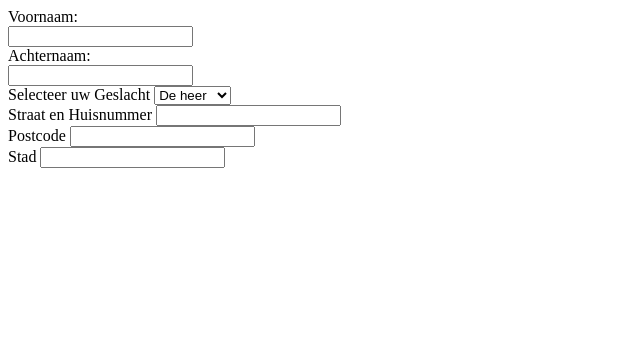
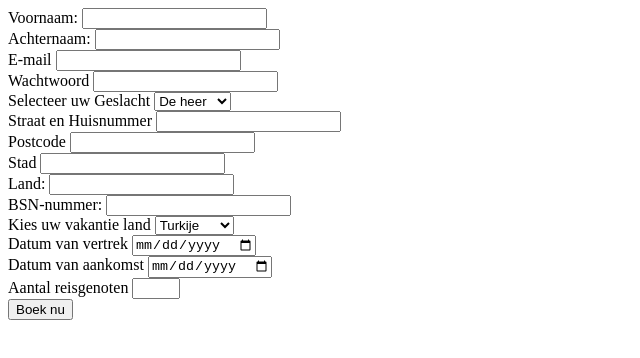
Before and after one commit to Haktan-Yilmaz/P1-html-css, a plain HTML site: page Opdracht_3.2/Index.html in a window 1280 px wide. Shown: the whole page, without its empty margins (0-640 px from the left). Drawn offline with Linux system fonts and the light colour scheme.

Commit message:
Opdracht_3.2

```diff
--- a/Opdracht_3.2/Index.html
+++ b/Opdracht_3.2/Index.html
@@ -3,20 +3,35 @@
 <head>
     <meta charset="UTF-8">
     <meta name="viewport" content="width=device-width, initial-scale=1.0">
-    <title>Document</title>
+    <title>Opdracht_3.2</title>
     <link rel="stylesheet" href="style.css">
 </head>
+<body>
+    <main>
         <body>
             <form action="Results.html" method="post"></form>
             <form>
                 <section>
-            <label for="Fname">Voornaam:</label><br>
-        <input type="text" id="fname" name="fname"><br>
-        <label for="lname">Achternaam:</label><br>
-        <input type="text" id="lname" name="lname">
+                    <label for="Fname">Voornaam:</label>
+                <input type="text" id="fname" name="fname" pattern="[A-Za-z]+" title="Voer alleen letters in" required >
                 </section>
+
+                <section>
+                    <label for="lname">Achternaam:</label>
+                    <input type="text" id="lname" name="lname" pattern="[A-Za-z]+" title="Voer alleen letters in" required>
+                </section>
+
+                <section>
+                    <label for="E-mail">E-mail</label>
+                    <input type="email" name="Email" id="Email">
                     </section>
                 <section>
+
+                    <section>
+                        <label for="Wachtwoord">Wachtwoord</label>
+                        <input type="password" name="Wachtwoord" id="Wachtwoord">
+                    </section>
+
                 <label for="gender">Selecteer uw Geslacht</label>
                 <select id="gender" name="Geslacht">
                     <option value="male">De heer</option>
@@ -32,14 +47,53 @@
 
             <section>
                 <label for="postal-code">Postcode</label>
-        <input type="text" id="postal-code" name="PostCode">
+                <input type="text" id="postal-code" name="Postcode">
             </section>
             <section>
                 <label for="State">Stad</label>
-        <input type="text" id="text-input" name="PostCode">
+                <input type="text" id="text-input" name="Postcode">
             </section>
 
-    </form
+            <section>
+                <label for="country">Land:</label>
+                <input type="text" id="country" name="Land">
+            </section>
 
+            <section>
+                <label for="bsn">BSN-nummer:</label>
+                <input type="text" id="bsn" name="bsn" minlength="9" maxlength="9">
+            </section>
+
+            <section>
+                <label for="Vakanie-land">Kies uw vakantie land</label>
+                <select id="Vakantieland" name="Vakantie land">
+                    <option value="Turkije">Turkije</option>
+                    <option value="Engeland">Engeland</option>
+                    <option value="other">Amerika</option>
+                </select>
+            </section>
+
+            <section>
+                <label for="Vertrek">Datum van vertrek</label>
+                <input type="date" name="Date" id="Date" min="2023-09-14" >
+            </section>
+
+            <section>
+                <label for="Vertrek">Datum van aankomst</label>
+                <input type="date" name="Date" id="Date" min="2023-09-15" >
+            </section>
+
+            <section>
+                <label for="Aantal-reisgenoten">Aantal reisgenoten</label>
+                <input type="number" id="Reisgenoten" min="1" max="4" required>
+            </section>
+
+
+
+            <section>
+                <button>Boek nu</button>
+            </section>
+        </form>
+    </main>
 </body>
 </html>
```
Lines whose indentation alone changed are shown as unchanged.
